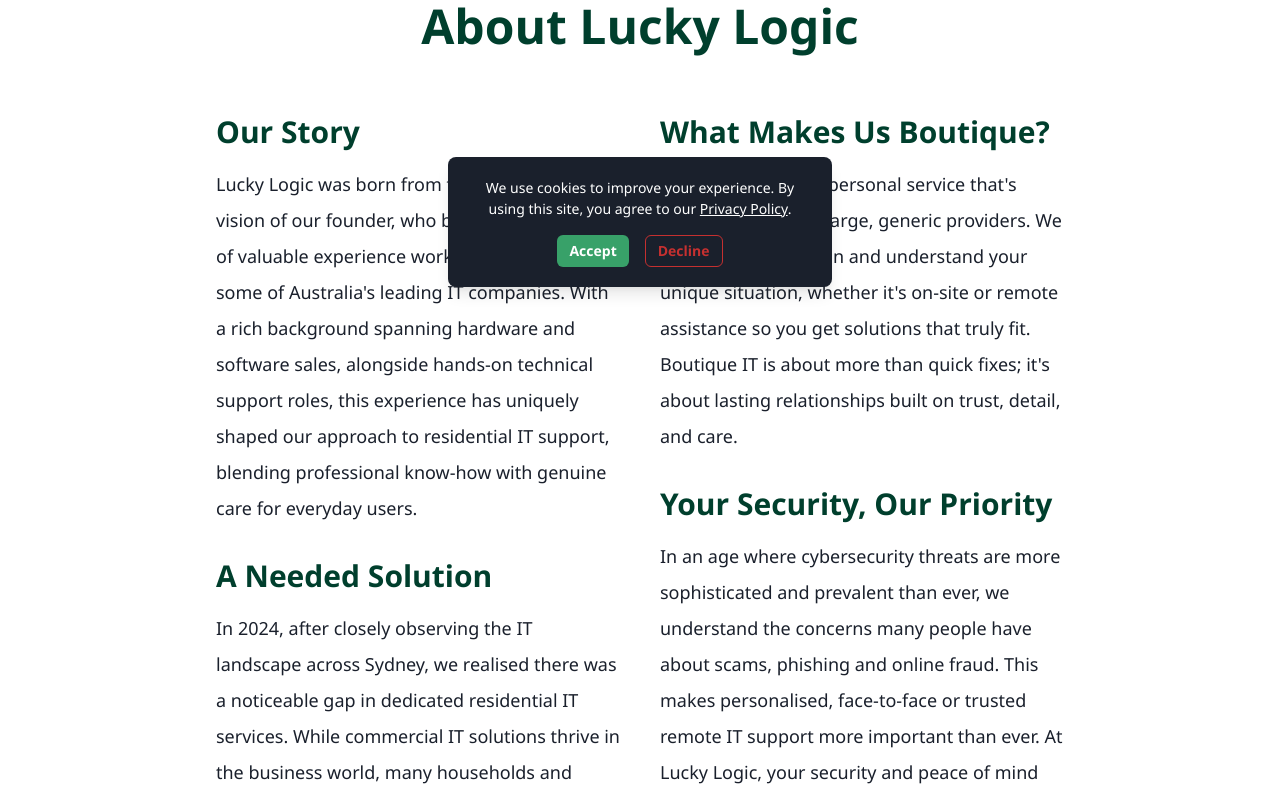
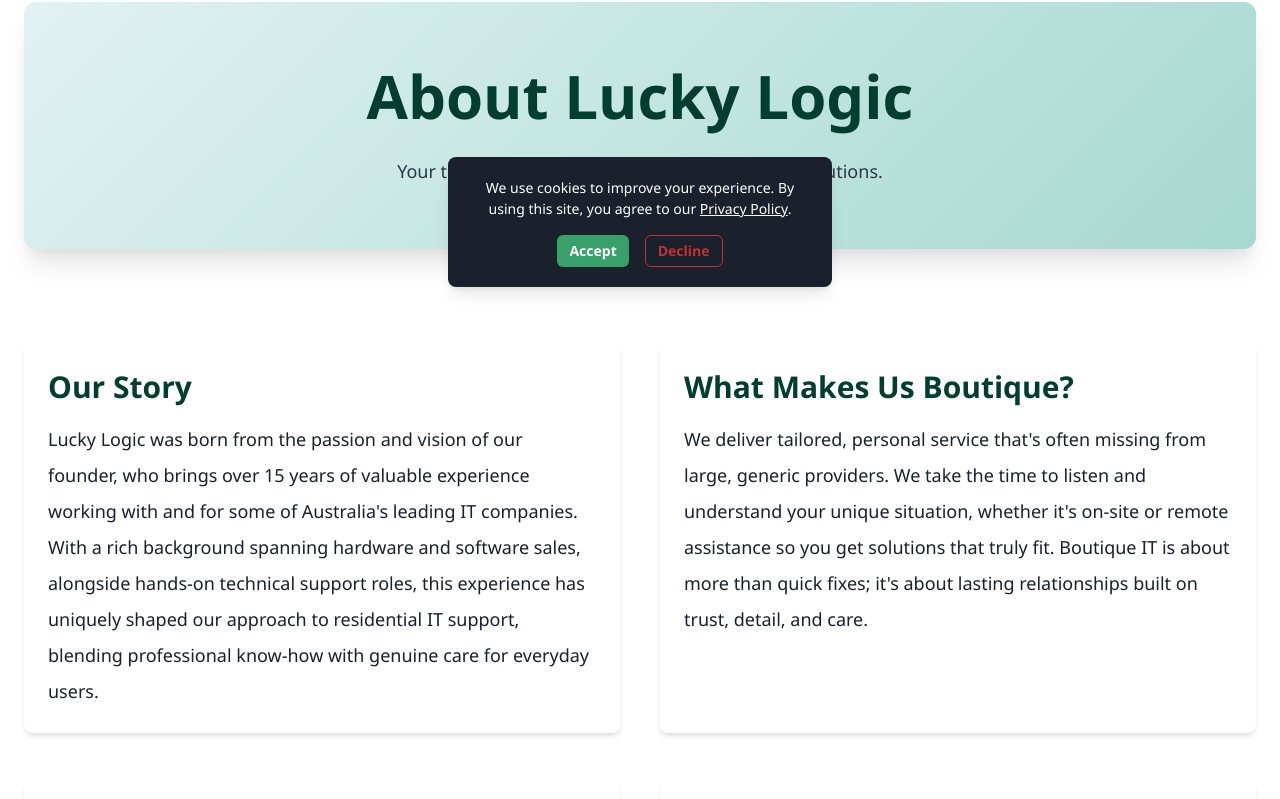
Before and after one commit to Neesonn/luckylogicit, a Next.js app: page /about-us in a window 1280 px wide. Shown: the part 178-977 px from the top of the page. Built offline with nearby package versions, Linux system fonts and the light colour scheme; no server answers.

Commit message:
feat: Redesign About Us page with modern hero section, gradient background, card styling, and hover effects

```diff
--- a/app/about-us/page.tsx
+++ b/app/about-us/page.tsx
@@ -13,6 +13,7 @@
   useBreakpointValue,
   Container,
   Button,
+  Flex,
 } from '@chakra-ui/react';
 import { CheckCircleIcon } from '@chakra-ui/icons';
 import { motion } from 'framer-motion';
@@ -42,11 +43,11 @@
   };
 
   return (
-    <Box px={6} pt="100px" pb={{ base: 16, md: 24 }} maxW="4xl" mx="auto" color="gray.800">
+    <Box px={6} pt="100px" pb={{ base: 16, md: 24 }} maxW="7xl" mx="auto" color="gray.800">
       {/* Hero Section with Animation */}
-      <VStack spacing={8} mb={16}>
+      <VStack spacing={8} mb={{ base: 16, md: 24 }} py={{ base: 8, md: 16 }} bg="linear-gradient(135deg, #e0f2f1 0%, #a7d9d1 100%)" borderRadius="xl" boxShadow="xl">
         {animationData && (
-          <Box width="320px" height="320px">
+          <Box width={{ base: "200px", md: "320px" }} height={{ base: "200px", md: "320px" }}>
             <Lottie
               animationData={animationData}
               loop
@@ -58,7 +59,7 @@
 
         <MotionHeading
           as="h1"
-          size="2xl"
+          size={{ base: "xl", md: "3xl" }}
           color="brand.green"
           textAlign="center"
           initial={{ opacity: 0, y: 20 }}
@@ -67,16 +68,33 @@
         >
           About Lucky Logic
         </MotionHeading>
+        <MotionText
+          fontSize={{ base: "md", md: "lg" }}
+          color="gray.700"
+          textAlign="center"
+          maxW="3xl"
+          initial={{ opacity: 0, y: 20 }}
+          animate={{ opacity: 1, y: 0 }}
+          transition={{ duration: 0.5, delay: 0.1 }}
+        >
+          Your trusted partner for seamless residential IT solutions.
+        </MotionText>
       </VStack>
 
-      {/* Main Content */}
-      <SimpleGrid columns={{ base: 1, md: 2 }} spacing={10}>
-        {/* Left Column */}
-        <VStack align="start" spacing={8}>
+      {/* Main Content Sections */}
+      <VStack spacing={{ base: 8, md: 12 }} mb={16} align="stretch">
+        {/* Row 1: Our Story & What Makes Us Boutique? */}
+        <Flex direction={{ base: "column", md: "row" }} gap={{ base: 8, md: 10 }}>
           <MotionBox
-            initial={{ opacity: 0, x: -20 }}
-            animate={{ opacity: 1, x: 0 }}
+            flex="1"
+            p={6}
+            borderRadius="lg"
+            boxShadow="md"
+            bg="white"
+            initial={{ opacity: 0, y: 20 }}
+            animate={{ opacity: 1, y: 0 }}
             transition={{ duration: 0.5, delay: 0.2 }}
+            whileHover={{ translateY: -5, boxShadow: 'lg' }}
           >
             <Heading as="h2" size="lg" color="brand.green" mb={4}>
               Our Story
@@ -85,11 +103,38 @@
               Lucky Logic was born from the passion and vision of our founder, who brings over 15 years of valuable experience working with and for some of Australia's leading IT companies. With a rich background spanning hardware and software sales, alongside hands-on technical support roles, this experience has uniquely shaped our approach to residential IT support, blending professional know-how with genuine care for everyday users.
             </Text>
           </MotionBox>
+          <MotionBox
+            flex="1"
+            p={6}
+            borderRadius="lg"
+            boxShadow="md"
+            bg="white"
+            initial={{ opacity: 0, y: 20 }}
+            animate={{ opacity: 1, y: 0 }}
+            transition={{ duration: 0.5, delay: 0.3 }}
+            whileHover={{ translateY: -5, boxShadow: 'lg' }}
+          >
+            <Heading as="h2" size="lg" color="brand.green" mb={4}>
+              What Makes Us Boutique?
+            </Heading>
+            <Text fontSize="lg" lineHeight="taller">
+              We deliver tailored, personal service that's often missing from large, generic providers. We take the time to listen and understand your unique situation, whether it's on-site or remote assistance so you get solutions that truly fit. Boutique IT is about more than quick fixes; it's about lasting relationships built on trust, detail, and care.
+            </Text>
+          </MotionBox>
+        </Flex>
 
+        {/* Row 2: A Needed Solution & Your Security, Our Priority */}
+        <Flex direction={{ base: "column", md: "row" }} gap={{ base: 8, md: 10 }}>
           <MotionBox
-            initial={{ opacity: 0, x: -20 }}
-            animate={{ opacity: 1, x: 0 }}
+            flex="1"
+            p={6}
+            borderRadius="lg"
+            boxShadow="md"
+            bg="white"
+            initial={{ opacity: 0, y: 20 }}
+            animate={{ opacity: 1, y: 0 }}
             transition={{ duration: 0.5, delay: 0.4 }}
+            whileHover={{ translateY: -5, boxShadow: 'lg' }}
           >
             <Heading as="h2" size="lg" color="brand.green" mb={4}>
               A Needed Solution
@@ -98,27 +143,16 @@
               In 2024, after closely observing the IT landscape across Sydney, we realised there was a noticeable gap in dedicated residential IT services. While commercial IT solutions thrive in the business world, many households and home offices face challenges when seeking reliable, trustworthy and personalised IT assistance. That's where Lucky Logic steps in with boutique services designed exclusively for Sydney's residential customers.
             </Text>
           </MotionBox>
-        </VStack>
-
-        {/* Right Column */}
-        <VStack align="start" spacing={8}>
           <MotionBox
-            initial={{ opacity: 0, x: 20 }}
-            animate={{ opacity: 1, x: 0 }}
-            transition={{ duration: 0.5, delay: 0.3 }}
-          >
-            <Heading as="h2" size="lg" color="brand.green" mb={4}>
-              What Makes Us Boutique?
-            </Heading>
-            <Text fontSize="lg" lineHeight="taller">
-              We deliver tailored, personal service that's often missing from large, generic providers. We take the time to listen and understand your unique situation, whether it's on-site or remote assistance so you get solutions that truly fit. Boutique IT is about more than quick fixes; it's about lasting relationships built on trust, detail, and care.
-            </Text>
-          </MotionBox>
-
-          <MotionBox
-            initial={{ opacity: 0, x: 20 }}
-            animate={{ opacity: 1, x: 0 }}
+            flex="1"
+            p={6}
+            borderRadius="lg"
+            boxShadow="md"
+            bg="white"
+            initial={{ opacity: 0, y: 20 }}
+            animate={{ opacity: 1, y: 0 }}
             transition={{ duration: 0.5, delay: 0.5 }}
+            whileHover={{ translateY: -5, boxShadow: 'lg' }}
           >
             <Heading as="h2" size="lg" color="brand.green" mb={4}>
               Your Security, Our Priority
@@ -127,8 +161,8 @@
               In an age where cybersecurity threats are more sophisticated and prevalent than ever, we understand the concerns many people have about scams, phishing and online fraud. This makes personalised, face-to-face or trusted remote IT support more important than ever. At Lucky Logic, your security and peace of mind are our top priorities.
             </Text>
           </MotionBox>
-        </VStack>
-      </SimpleGrid>
+        </Flex>
+      </VStack>
 
       <Divider my={16} />
 
```
